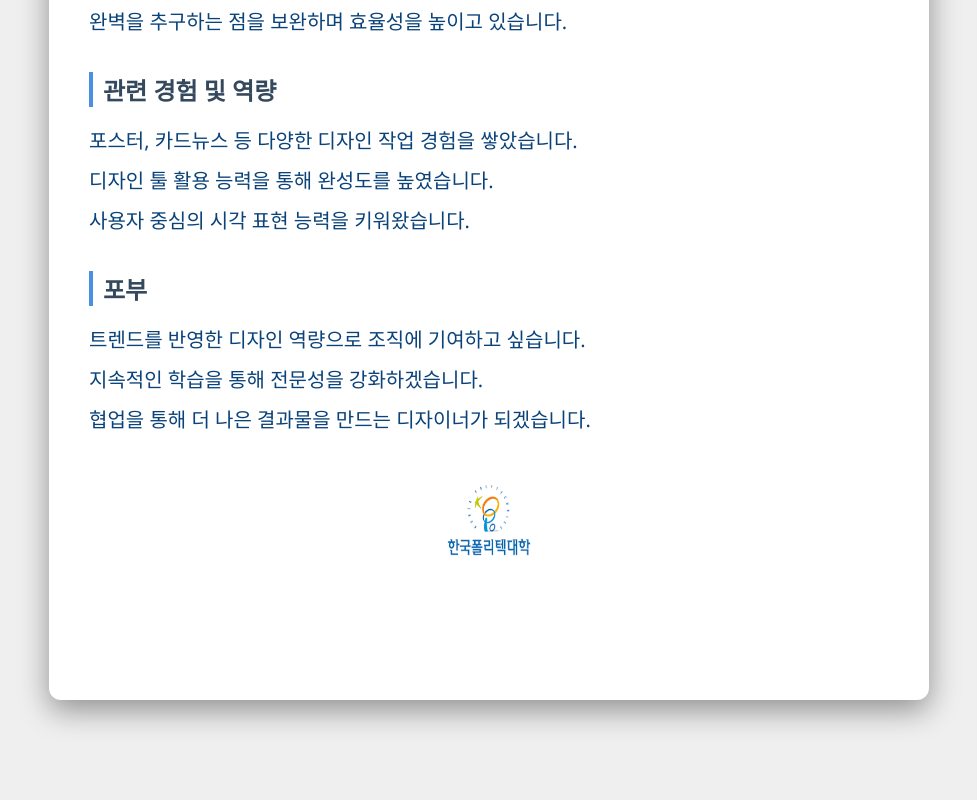
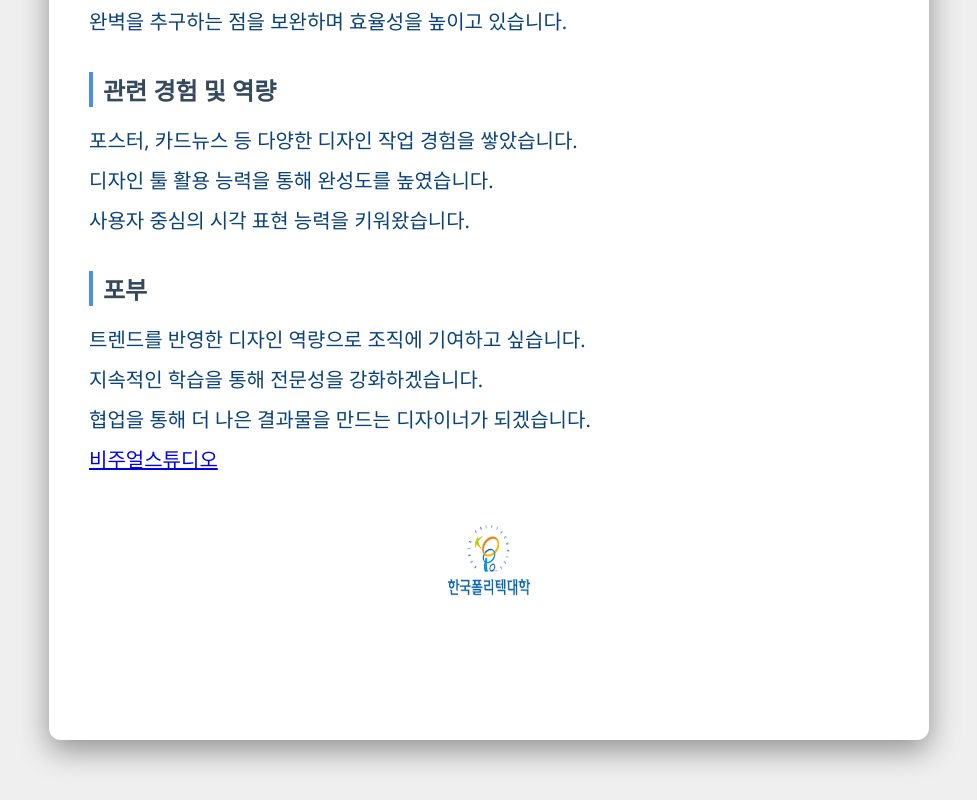
Before and after one commit to ysh2a/wjwkd.html, a plain HTML site: page index.html in a window 1280 px wide. Shown: the part 1078-1878 px from the top of the page, without its empty margins (151-1128 px from the left). Before the commit the page ends 1838 px from the top, so only its background shows below. Drawn offline with Linux system fonts and the light colour scheme.

Commit message:
Update index.html

```diff
--- a/index.html
+++ b/index.html
@@ -133,6 +133,7 @@
     <p>트렌드를 반영한 디자인 역량으로 조직에 기여하고 싶습니다.</p>
     <p>지속적인 학습을 통해 전문성을 강화하겠습니다.</p>
     <p>협업을 통해 더 나은 결과물을 만드는 디자이너가 되겠습니다.</p>
+    <p><a href="https://ysh2a.github.io/b.s/" class="btn">비주얼스튜디오</a></p>
 
     <h4>
         <img src="download.png" alt="로고">
```
